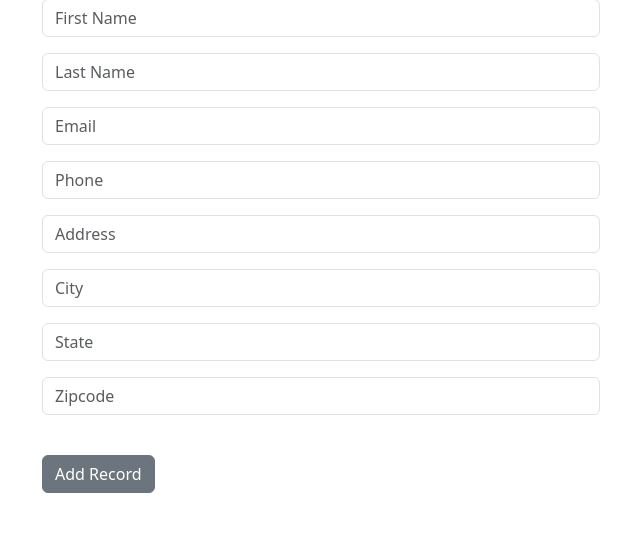
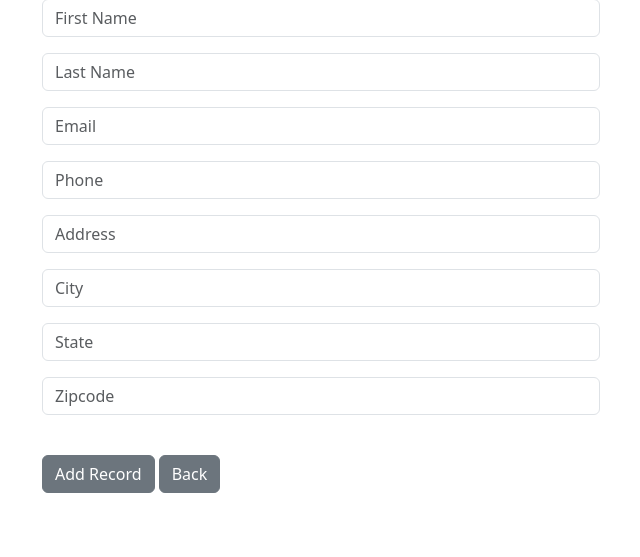
Before and after one commit to nileshmahure/crm, a Django app: page /add_record/ in a window 1280 px wide. Shown: the part 137-694 px from the top of the page, without its empty margins (319-959 px from the left). Run offline with Django 5.2, Linux system fonts and the light colour scheme; a user stored in the database is signed in.

Commit message:
Final Project

```diff
--- a/website/templates/add_record.html
+++ b/website/templates/add_record.html
@@ -6,6 +6,7 @@
         {{form.as_p}}
         <br>
         <button type="submit" class="btn btn-secondary">Add Record</button>
+        <a href="{% url 'home' %}" class="btn btn-secondary">Back</a>
     </form>
 </div>
 {% endblock content %}
--- a/website/templates/update_record.html
+++ b/website/templates/update_record.html
@@ -5,6 +5,7 @@
     {% csrf_token %} {{form.as_p}}
     <br />
     <button type="submit" class="btn btn-secondary">Update Record</button>
+    <a href="{% url 'home' %}" class="btn btn-secondary">Back</a>
   </form>
 </div>
 {% endblock content %}
```
